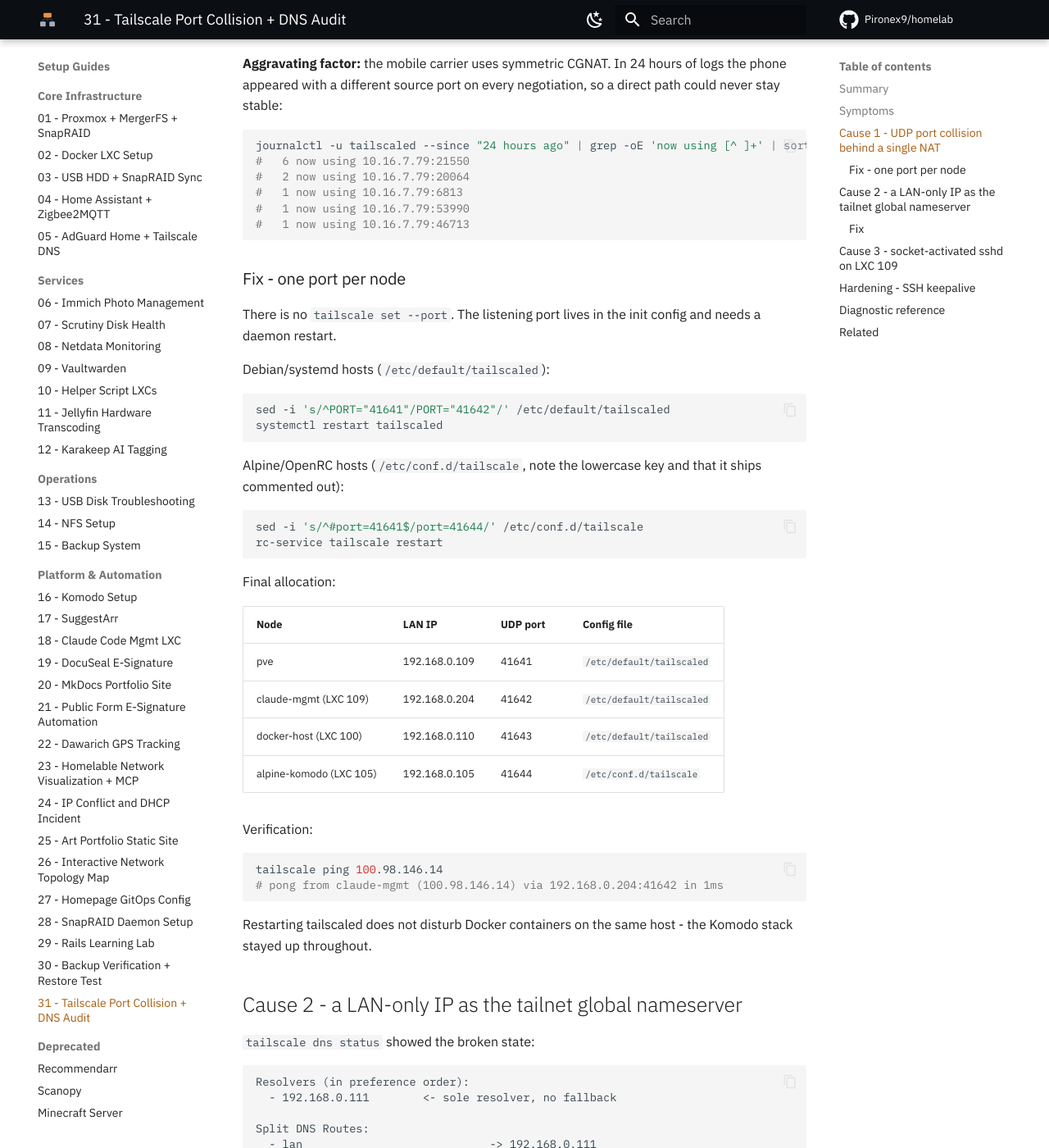
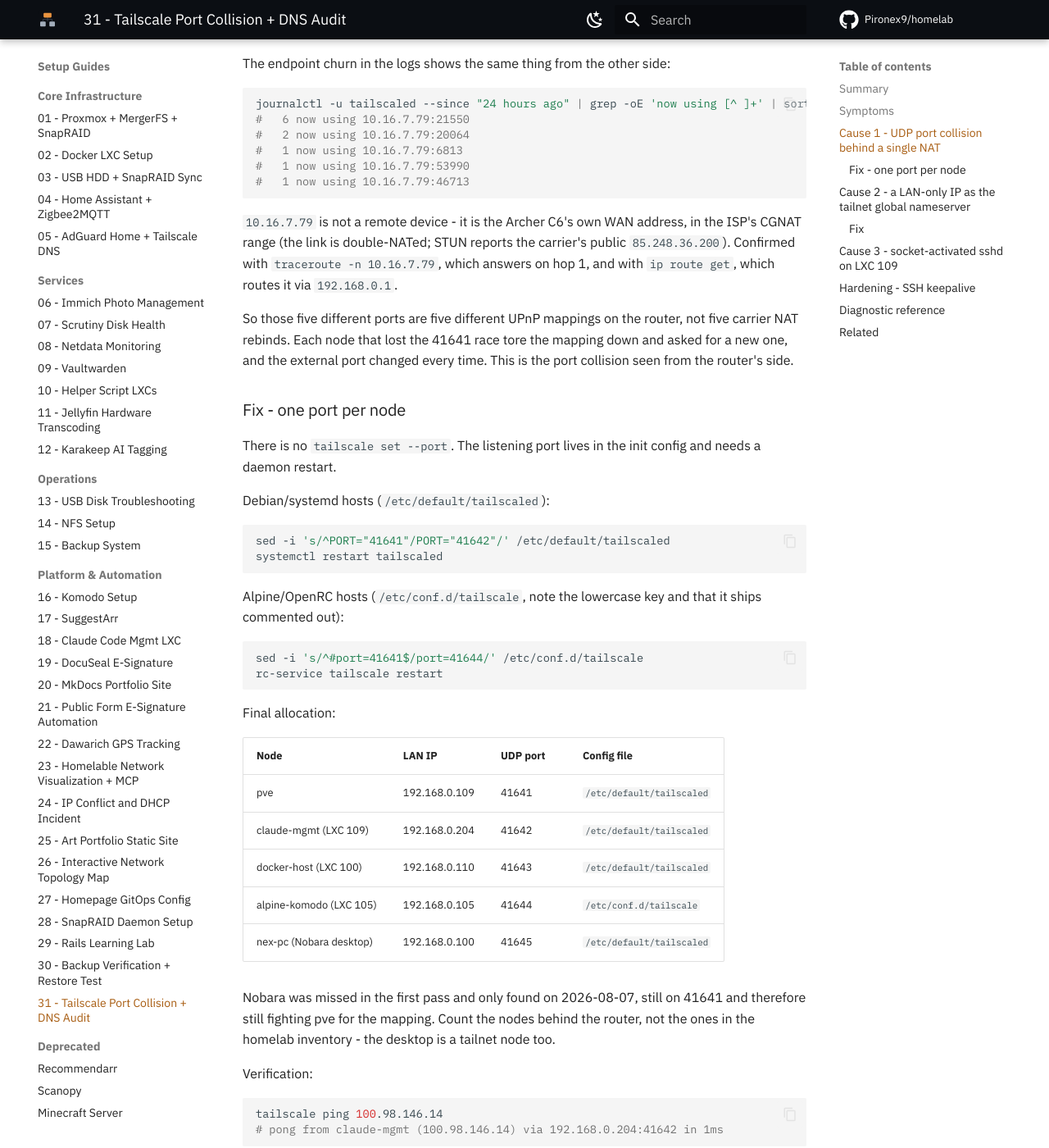
Before and after one commit to Pironex9/homelab, an MkDocs documentation site: the page built from docs/proxmox/31_Tailscale_Port_Collision_DNS_Audit.md, in a window 1280 px wide and 1400 px high, scrolled down 1596 px. Shown: the whole window at 82% size. Built offline with MkDocs 1.6.1 and Material for MkDocs 9.7.7, drawn with Linux system fonts in a browser that asks for light colours; comment, search, counter and statistics services are not loaded.

Commit message:
fix(network): 10.16.7.79 is the router WAN, not the phone, and Nobara was a fifth node on 41641

````diff
--- a/docs/proxmox/31_Tailscale_Port_Collision_DNS_Audit.md
+++ b/docs/proxmox/31_Tailscale_Port_Collision_DNS_Audit.md
@@ -47,7 +47,7 @@
 
 Every switch between DERP and direct is a few seconds of blackholed packets, which an interactive SSH or WebSocket session experiences as a freeze.
 
-**Aggravating factor:** the mobile carrier uses symmetric CGNAT. In 24 hours of logs the phone appeared with a different source port on every negotiation, so a direct path could never stay stable:
+The endpoint churn in the logs shows the same thing from the other side:
 
 ```bash
 journalctl -u tailscaled --since "24 hours ago" | grep -oE 'now using [^ ]+' | sort | uniq -c | sort -rn
@@ -57,6 +57,10 @@
 #   1 now using 10.16.7.79:53990
 #   1 now using 10.16.7.79:46713
 ```
+
+`10.16.7.79` is not a remote device - it is the Archer C6's own WAN address, in the ISP's CGNAT range (the link is double-NATed; STUN reports the carrier's public `85.248.36.200`). Confirmed with `traceroute -n 10.16.7.79`, which answers on hop 1, and with `ip route get`, which routes it via `192.168.0.1`.
+
+So those five different ports are five different UPnP mappings on the router, not five carrier NAT rebinds. Each node that lost the 41641 race tore the mapping down and asked for a new one, and the external port changed every time. This is the port collision seen from the router's side.
 
 ### Fix - one port per node
 
@@ -84,6 +88,9 @@
 | claude-mgmt (LXC 109) | 192.168.0.204 | 41642 | `/etc/default/tailscaled` |
 | docker-host (LXC 100) | 192.168.0.110 | 41643 | `/etc/default/tailscaled` |
 | alpine-komodo (LXC 105) | 192.168.0.105 | 41644 | `/etc/conf.d/tailscale` |
+| nex-pc (Nobara desktop) | 192.168.0.100 | 41645 | `/etc/default/tailscaled` |
+
+Nobara was missed in the first pass and only found on 2026-08-07, still on 41641 and therefore still fighting pve for the mapping. Count the nodes behind the router, not the ones in the homelab inventory - the desktop is a tailnet node too.
 
 Verification:
 
````
Also changed, not shown: docs/hosts/nobara.md (+20 -0 lines).
